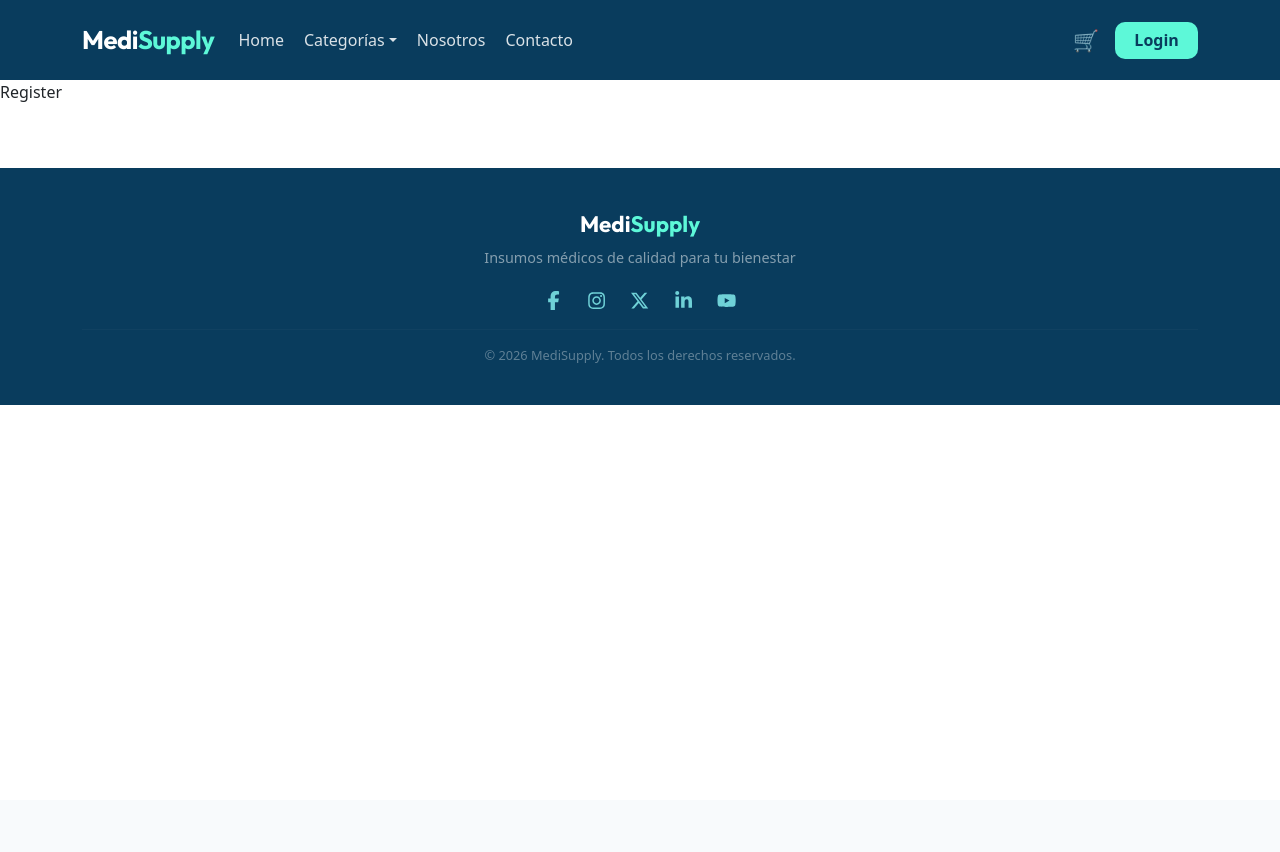
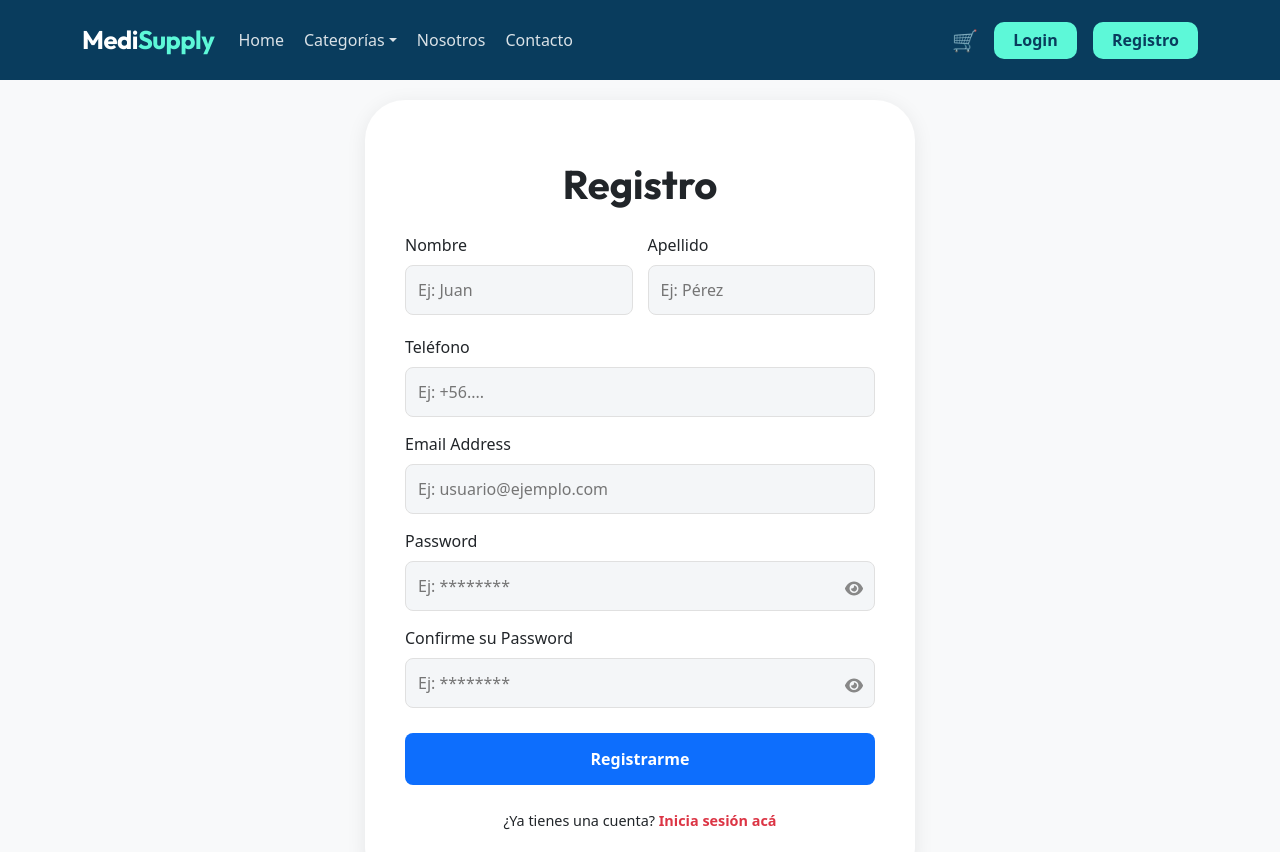
Before and after one commit to Darianpmorenoa/ecommerce-Insumos-Medicos-MediSupply-Fullstack, a React (Vite) app in the folder Cliente/: page /register in a window 1280 px wide. Shown: the top 852 px of the page. Before the commit the page ends 800 px from the top, so only its background shows below. Built offline with nearby package versions, Linux system fonts and the light colour scheme.

Commit message:
desarrolo de btn cerrar sesion, pages de registro

```diff
--- a/Cliente/src/App.jsx
+++ b/Cliente/src/App.jsx
@@ -1,4 +1,6 @@
-import { Routes, Route } from 'react-router-dom'
+import { Routes, Route, Navigate } from 'react-router-dom';
+import { useContext } from 'react';
+import { AuthContext } from './view/Auth';
 import Header from './components/Header'
 import Footer from './components/Footer'
 import Home from './pages/Home'
@@ -8,13 +10,20 @@ import ResetPassword from './components/ResetPassword'
 
 
 function App() {
+
+  const { isLogged } = useContext(AuthContext);
+
   return (
     <>
       <Header />
       <Routes>
         <Route path="/" element={<Home />} />
-        <Route path="/login" element={<Login />} />
-        <Route path="/register" element={<Register />} />
+        <Route path="/login" element={isLogged ? <Navigate to="/" /> : <Login />} />
+        <Route path="/register" element={isLogged ? <Navigate to="/" /> : <Register />} />
+
+
+
+
         <Route path="/ResetPassword" element={<ResetPassword />} />
       </Routes>
       <Footer />
--- a/Cliente/src/components/Header.jsx
+++ b/Cliente/src/components/Header.jsx
@@ -1,9 +1,21 @@
 import { Navbar, Nav, NavDropdown, Container, Button } from 'react-bootstrap'
-import { Link } from 'react-router-dom'
+import { Link, useNavigate } from 'react-router-dom'
+import { useContext } from 'react'
+import { AuthContext } from '../view/Auth'
 import 'bootstrap/dist/css/bootstrap.min.css'
 import './Header.css'
 
 function Header() {
+  const { isLogged, logout } = useContext(AuthContext);
+  const navigate = useNavigate();
+
+  const handleLogout = () => {
+    logout();
+    navigate('/login');
+  };
+
+
+
   return (
     <Navbar expand="lg" className="header py-3">
       <Container>
@@ -29,7 +41,24 @@ function Header() {
 
           <div className="d-flex align-items-center gap-3 mt-2 mt-lg-0">
             <Nav.Link as={Link} to="/carrito" className="header-cart">🛒</Nav.Link>
-            <Button as={Link} to="/login" className="header-btn-login">Login</Button>
+
+            {isLogged ? (
+              <Button onClick={handleLogout} className="header-btn-login">
+                Cerrar Sesión
+              </Button>
+            ) : (
+
+                    <>
+                  <Button as={Link} to="/login" className="header-btn-login">
+                   Login
+                  </Button>
+
+                    <Button as={Link} to="/register" className="header-btn-login">
+                      Registro
+                  </Button>
+                 </>
+
+            )}
           </div>
         </Navbar.Collapse>
       </Container>
--- a/Cliente/src/components/Login.css
+++ b/Cliente/src/components/Login.css
@@ -1,4 +1,4 @@
-.login-page {
+.login{
   display: flex;
   justify-content: center;
   align-items: center;
@@ -28,7 +28,7 @@
   margin-bottom: 30px;
 }
 
-.input-group {
+.input {
   display: flex;
   flex-direction: column;
   text-align: left;
@@ -36,12 +36,12 @@
   width: 100%;
 }
 
-.input-group label {
+.input label {
   margin-bottom: 8px;
   font-weight: 500;
 }
 
-.input-group input {
+.input input {
   width: 100%;
   box-sizing: border-box;
   padding: 12px;
@@ -50,25 +50,32 @@
   background-color: #f4f6f8;
 }
 
-.password-wrapper {
+.ojo {
   position: relative;
+  display: flex;
+  align-items: center;
 }
 
-.eye-icon {
+.ojo input {
+  width: 100%;
+  padding-right: 40px; /* espacio para el icono */
+}
+
+
+.ojo-icono {
   position: absolute;
   right: 10px;
-  top: 50%;
-  transform: translateY(-50%);
   cursor: pointer;
-  color: #888;
+  font-size: 18px;
+  color: #666;
 }
 
-.forgot-password {
+.olvide-password {
   text-align: right;
   margin-bottom: 25px;
 }
 
-.forgot-password a {
+.olvide-password a {
   font-size: 0.85rem;
   color: #003366;
   text-decoration: none;
--- a/Cliente/src/components/Login.jsx
+++ b/Cliente/src/components/Login.jsx
@@ -1,28 +1,33 @@
-import React, { useState } from 'react';
-import {useNavigate, Link } from 'react-router-dom'; // Importante para la navegación
+import React, { useState, useContext } from 'react';
+import {useNavigate, Link } from 'react-router-dom';
+import { AuthContext } from '../view/Auth';
+import { FaEye, FaEyeSlash } from 'react-icons/fa6';
 import './Login.css';
 
 export default function Login() {
   const [email, setEmail] = useState('');
   const [password, setPassword] = useState('');
+  const [showPassword, setShowPassword] = useState(false);
   const navigate = useNavigate();
+  const { login } = useContext(AuthContext);
 
   const handleSubmit = (e) => {
     e.preventDefault();
     console.log('Login:', { email, password });
 
+    login("token_fake");
     navigate('/');
 
   };
 
   return (
-    <div className="login-page">
+    <div className="login">
       <div className="login-card">
         <h1>Bienvenido</h1>
         <p className="subtitle">inicia sesión para continuar</p>
 
         <form onSubmit={handleSubmit}>
-          <div className="input-group">
+          <div className="input">
             <label>Email Address</label>
             <input
               type="email"
@@ -33,19 +38,29 @@ export default function Login() {
             />
           </div>
 
-          <div className="input-group">
+          <div className="input">
             <label>Password</label>
+            <div className="ojo">
             <input
-              type="password"
+              type={showPassword ? "text" : "password"}
               placeholder="Password"
               className="full-width-input"
               value={password}
               onChange={(e) => setPassword(e.target.value)}
               required
             />
+
+            <span
+                className="ojo-icono"
+                onClick={() => setShowPassword(!showPassword)}
+              >
+                {showPassword ? <FaEyeSlash /> : <FaEye />}
+              </span>
+
+          </div>
           </div>
 
-          <div className="forgot-password">
+          <div className="olvide-password">
             <Link to="/ResetPassword">Olvidé mi contraseña</Link>
           </div>
 
--- /dev/null
+++ b/Cliente/src/components/Register.css
@@ -0,0 +1,86 @@
+.register {
+  display: flex;
+  justify-content: center;
+  align-items: center;
+  min-height: 90vh;
+  background-color: #f8f9fa;
+  padding: 20px;
+}
+
+.register-card {
+  background: white;
+  padding: 40px;
+  border-radius: 40px; /* Bordes redondeados según la imagen */
+  box-shadow: 0 4px 20px rgba(0, 0, 0, 0.08);
+  width: 100%;
+  max-width: 550px; /* Un poco más ancho para la fila de nombre/apellido */
+  text-align: center;
+}
+
+.register-card h1 {
+  font-size: 2.5rem;
+  margin-bottom: 5px;
+  padding: 20px;
+  font-weight: bold;
+}
+
+.fila-inputs {
+  display: flex;
+  gap: 15px; /* Espacio entre Nombre y Apellido */
+  margin-bottom: 5px;
+}
+
+.input {
+  display: flex;
+  flex-direction: column;
+  text-align: left;
+  margin-bottom: 15px;
+  width: 100%;
+}
+
+.input input {
+  width: 100%;
+  padding: 12px;
+  border: 1px solid #e0e0e0;
+  border-radius: 8px;
+  background-color: #f4f6f8;
+  box-sizing: border-box;
+}
+
+.ojo {
+  position: relative;
+}
+
+.ojo-icono {
+  position: absolute;
+  right: 12px;
+  top: 50%;
+  transform: translateY(-50%);
+  cursor: pointer;
+  color: #888;
+}
+
+.register-btn {
+  width: 100%;
+  padding: 14px;
+  background-color: #0d6efd;
+  color: white;
+  border: none;
+  border-radius: 8px;
+  font-size: 1rem;
+  font-weight: bold;
+  cursor: pointer;
+  margin-top: 10px;
+}
+
+
+.login-cards{
+  margin-top: 25px;
+  font-size: 0.9rem;
+}
+
+.link {
+  color: #dc3545;
+  text-decoration: none;
+  font-weight: bold;
+}
--- a/Cliente/src/components/Register.jsx
+++ b/Cliente/src/components/Register.jsx
@@ -1,7 +1,103 @@
-import React from 'react'
+import React, { useState } from 'react';
+import { Link, useNavigate } from 'react-router-dom';
+import { FaEye, FaEyeSlash } from 'react-icons/fa6';
+import './Register.css';
 
 export default function Register() {
+  const [formData, setFormData] = useState({
+    nombre: '',
+    apellido: '',
+    telefono: '',
+    email: '',
+    password: '',
+    confirmPassword: ''
+  });
+
+  const [showPass, setShowPass] = useState(false);
+  const [showConfirmPass, setShowConfirmPass] = useState(false);
+  const navigate = useNavigate();
+
+  const handleChange = (e) => {
+    setFormData({ ...formData, [e.target.name]: e.target.value });
+  };
+
+  const handleSubmit = (e) => {
+    e.preventDefault();
+    if (formData.password !== formData.confirmPassword) {
+      alert("Las contraseñas no coinciden");
+      return;
+    }
+    console.log(formData);
+
+    navigate('/login');
+};
+
   return (
-    <div>Register</div>
-  )
+    <div className="register">
+      <div className="register-card">
+        <h1>Registro</h1>
+
+        <form onSubmit={handleSubmit}>
+          <div className="fila-inputs">
+            <div className="input">
+              <label>Nombre</label>
+              <input type="text" name="nombre" placeholder="Ej: Juan" onChange={handleChange} required />
+            </div>
+            <div className="input">
+              <label>Apellido</label>
+              <input type="text" name="apellido" placeholder="Ej: Pérez" onChange={handleChange} required />
+            </div>
+          </div>
+
+          <div className="input">
+            <label>Teléfono</label>
+            <input type="tel" name="telefono" placeholder="Ej: +56...." onChange={handleChange} required />
+          </div>
+
+          <div className="input">
+            <label>Email Address</label>
+            <input type="email" name="email" placeholder="Ej: usuario@ejemplo.com" onChange={handleChange} required />
+          </div>
+
+          <div className="input">
+            <label>Password</label>
+            <div className="ojo">
+              <input
+                type={showPass ? "text" : "password"}
+                name="password"
+                placeholder="Ej: ********"
+                onChange={handleChange}
+                required
+              />
+              <span className="ojo-icono" onClick={() => setShowPass(!showPass)}>
+                {showPass ? <FaEyeSlash /> : <FaEye />}
+              </span>
+            </div>
+          </div>
+
+          <div className="input">
+            <label>Confirme su Password</label>
+            <div className="ojo">
+              <input
+                type={showConfirmPass ? "text" : "password"}
+                name="confirmPassword"
+                placeholder="Ej: ********"
+                onChange={handleChange}
+                required
+              />
+              <span className="ojo-icono" onClick={() => setShowConfirmPass(!showConfirmPass)}>
+                {showConfirmPass ? <FaEyeSlash /> : <FaEye />}
+              </span>
+            </div>
+          </div>
+
+          <button type="submit" className="register-btn">Registrarme</button>
+        </form>
+
+        <p className="login-cards">
+          ¿Ya tienes una cuenta? <Link to="/login" className="link">Inicia sesión acá</Link>
+        </p>
+      </div>
+    </div>
+  );
 }
--- a/Cliente/src/main.jsx
+++ b/Cliente/src/main.jsx
@@ -1,13 +1,16 @@
 import { StrictMode } from 'react'
 import { createRoot } from 'react-dom/client'
 import { BrowserRouter } from 'react-router-dom'
+import App from './App.jsx'
 import './index.css'
-import App from './App.jsx'
+import { AuthProvider } from './view/Auth';
 
 createRoot(document.getElementById('root')).render(
   <StrictMode>
     <BrowserRouter>
+      <AuthProvider>
       <App />
+        </AuthProvider>
     </BrowserRouter>
   </StrictMode>
 )
--- a/Cliente/src/view/Auth.jsx
+++ b/Cliente/src/view/Auth.jsx
@@ -0,0 +1,23 @@
+import { createContext, useState } from "react";
+
+export const AuthContext = createContext();
+
+export const AuthProvider = ({ children }) => {
+  const [isLogged, setIsLogged] = useState(!!localStorage.getItem('token'));
+
+  const login = (token) => {
+    localStorage.setItem('token', token);
+    setIsLogged(true);
+  };
+
+  const logout = () => {
+    localStorage.removeItem('token');
+    setIsLogged(false);
+  };
+
+  return (
+    <AuthContext.Provider value={{ isLogged, login, logout }}>
+      {children}
+    </AuthContext.Provider>
+  );
+};
```
